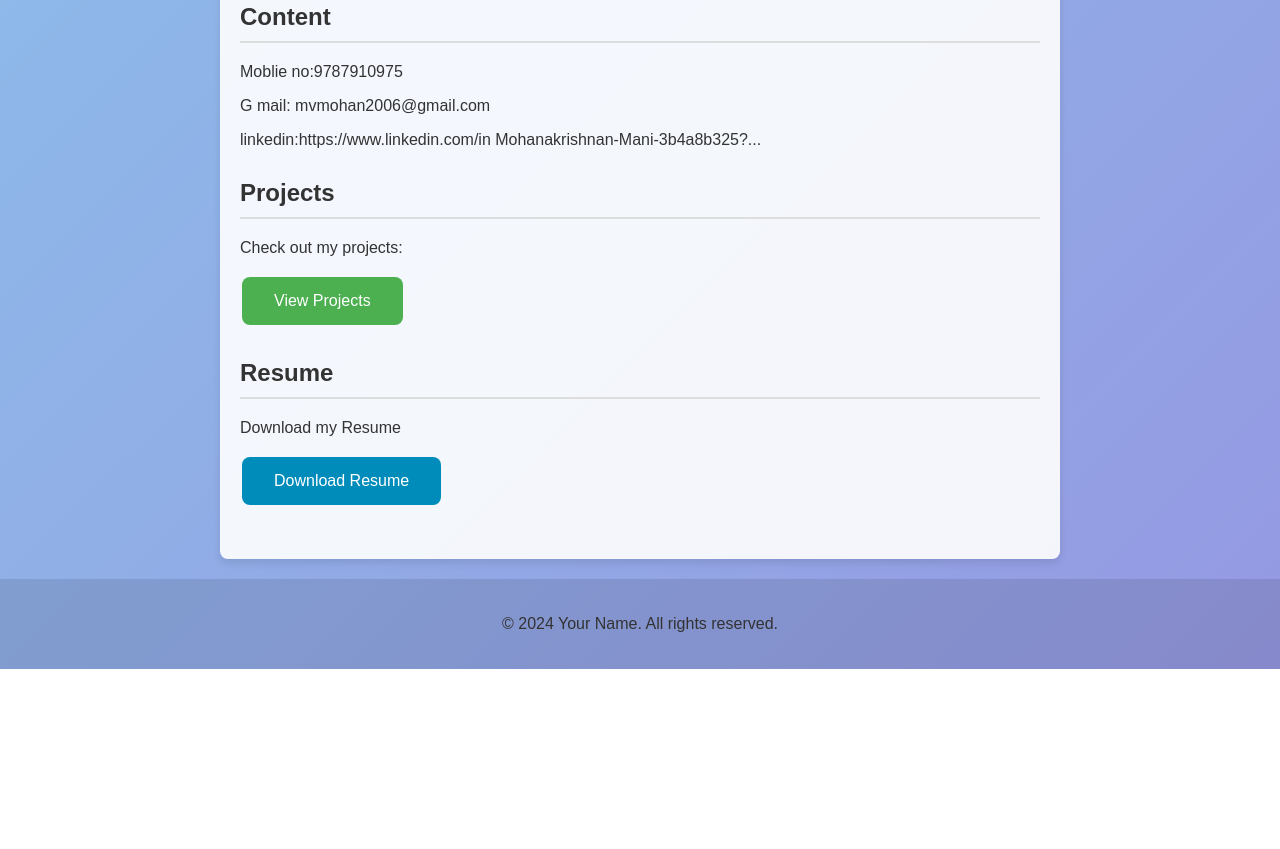
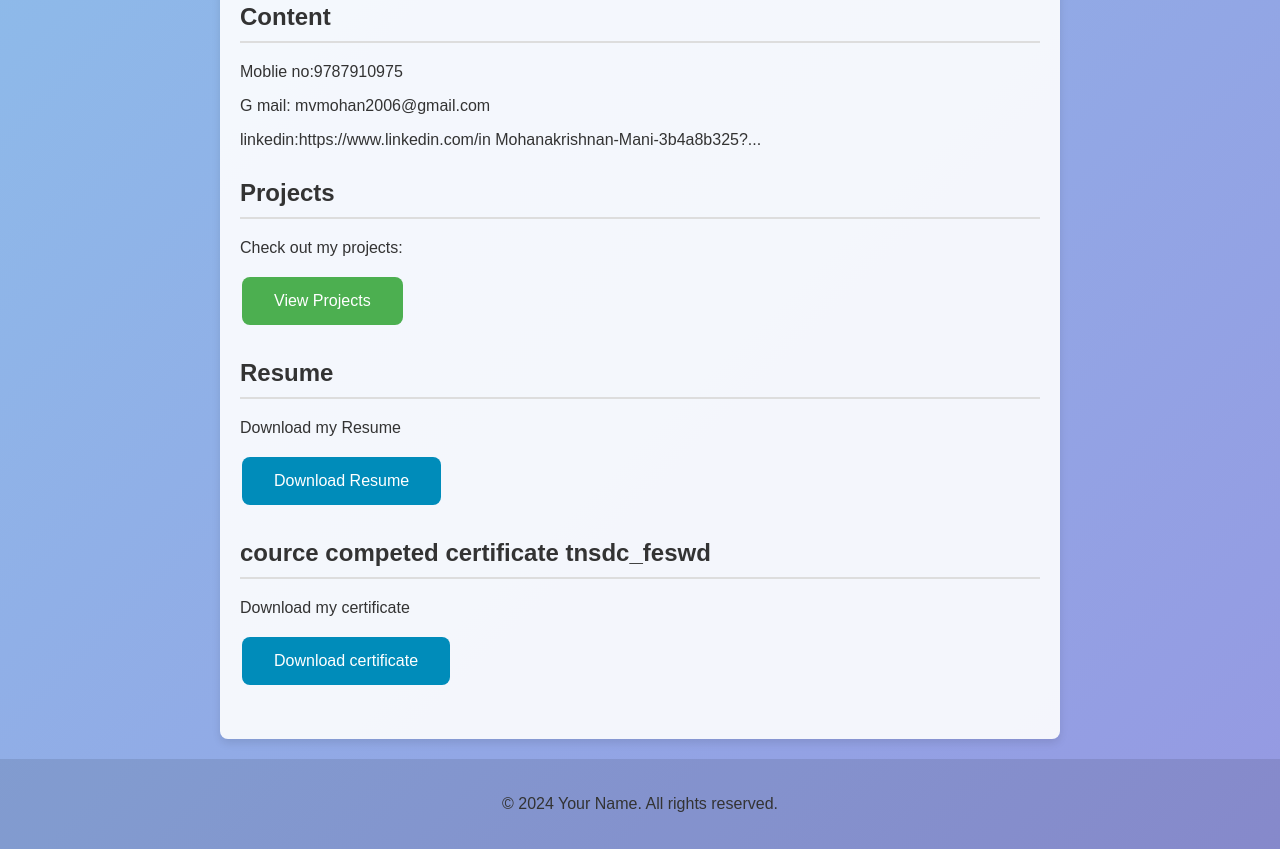
Before and after one commit to mohan9787/Jarvis, a plain HTML site: page index.html in a window 1280 px wide. Shown: the part 817-1666 px from the top of the page. Before the commit the page ends 1486 px from the top, so only its background shows below. Drawn offline with Linux system fonts and the light colour scheme.

Commit message:
Update index.html

```diff
--- a/index.html
+++ b/index.html
@@ -141,6 +141,11 @@
           <p>Download my Resume</p>
           <a href="./re.pdf" class="resume-button" download>Download Resume</a>
         </section>
+            <section id="certificate">
+          <h2>cource competed certificate tnsdc_feswd</h2>
+          <p>Download my certificate</p>
+          <a href="./re.pdf" class="resume-button" download>Download certificate</a>
+            </section>
     </main>
 
     <footer>
```
